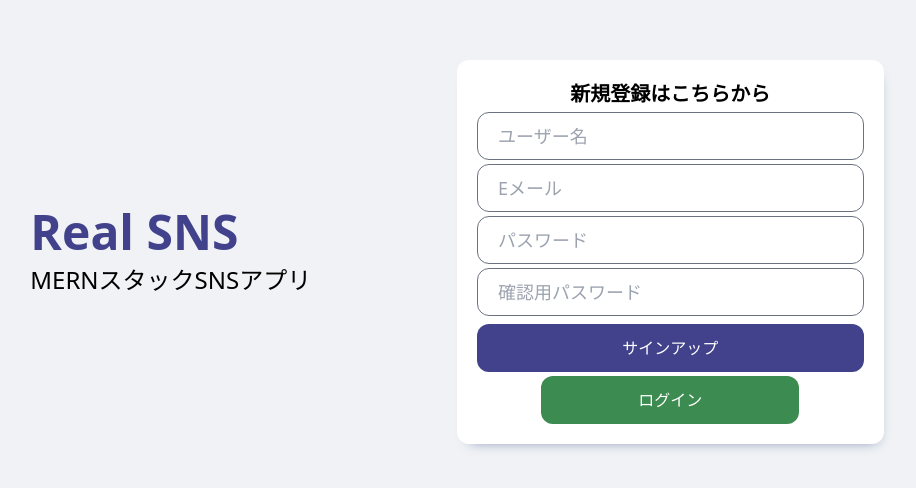
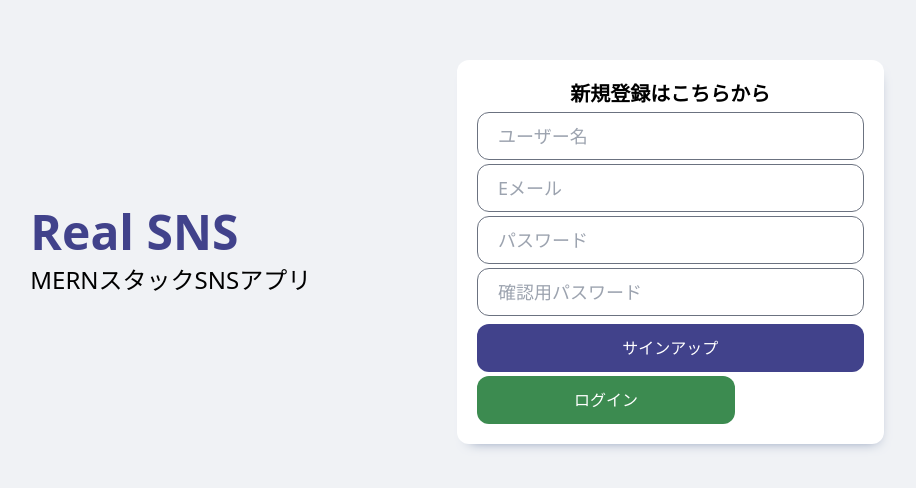
Before and after one commit to KenichiroMatsubara/real-sns-frontend, a React (Create React App) app: page / in a window 1280 px wide. Shown: the part 148-636 px from the top of the page, without its empty margins (183-1099 px from the left). Built offline with nearby package versions, Linux system fonts and the light colour scheme; no server answers.

Commit message:
新規登録の画面からログイン画面へ遷移できるようにした

```diff
--- a/src/pages/Register.jsx
+++ b/src/pages/Register.jsx
@@ -1,6 +1,6 @@
 import axios from 'axios';
 import React, { useEffect, useRef, useState, useContext } from 'react'
-import { useNavigate } from 'react-router-dom';
+import { Link, useNavigate } from 'react-router-dom';
 import sha256 from 'crypto-js/sha256';
 import { useCookies } from 'react-cookie';
 import { loginCall } from '../actionCall';
@@ -71,7 +71,9 @@
                         <input type='password' className='h-12 rounded-xl border-1 border-gray-500 text-lg pl-5 mb-2' placeholder='確認用パスワード' required minLength={"6"} ref={passwordConfirmation} />
                         {notEqPassword && <span className='text-red-600 text-sm pb-1 text-center'>パスワードと確認用パスワードが異なります</span>}
                         <button className='h-12 rounded-xl bg-login-purple text-white font-medium cursor-pointer mb-1'>サインアップ</button>
-                        <button className='h-12 w-4/6 self-center rounded-xl bg-login-green text-white font-medium cursor-pointer' type='submit'>ログイン</button>
+                        <Link to={"/login"}>
+                            <button className='h-12 w-4/6 self-center rounded-xl bg-login-green text-white font-medium cursor-pointer' type='submit'>ログイン</button>
+                        </Link>
                     </form>
                 </div>
             </div>
```
